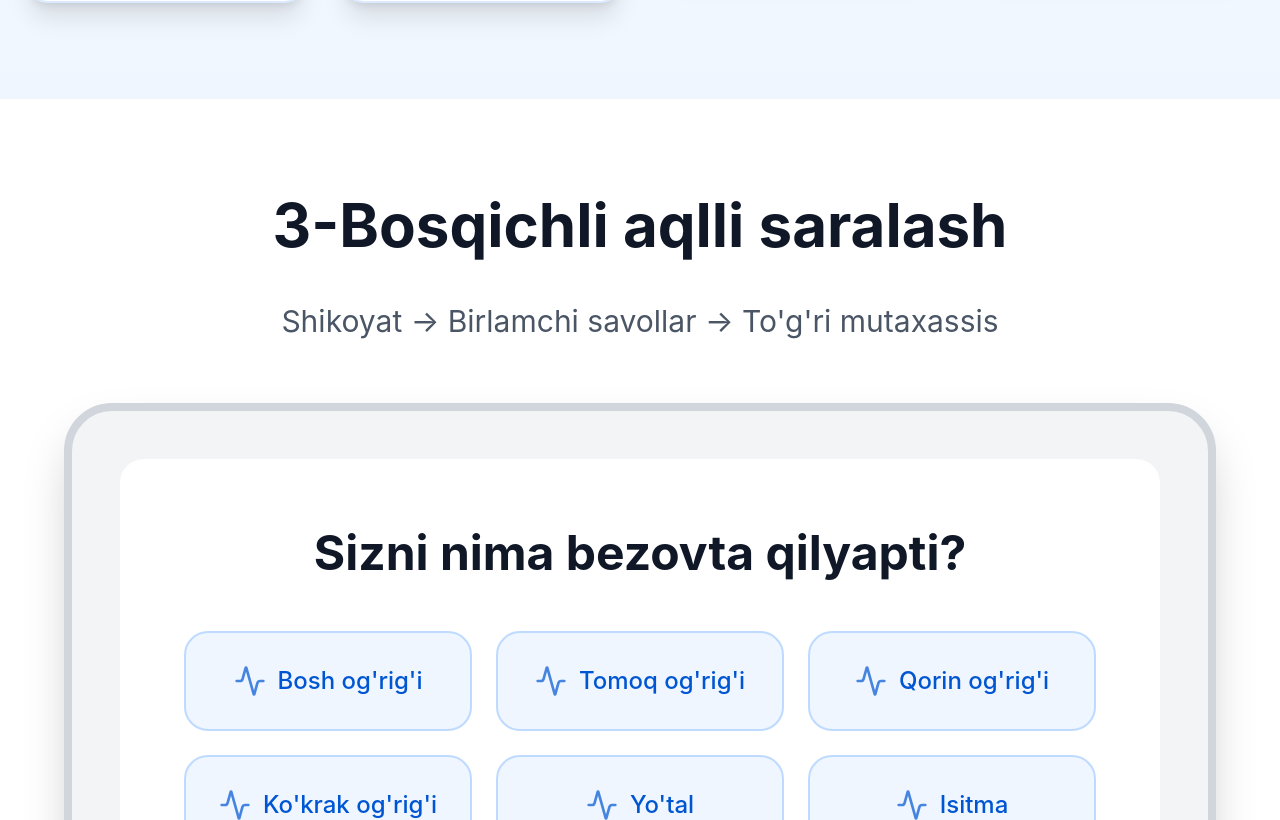
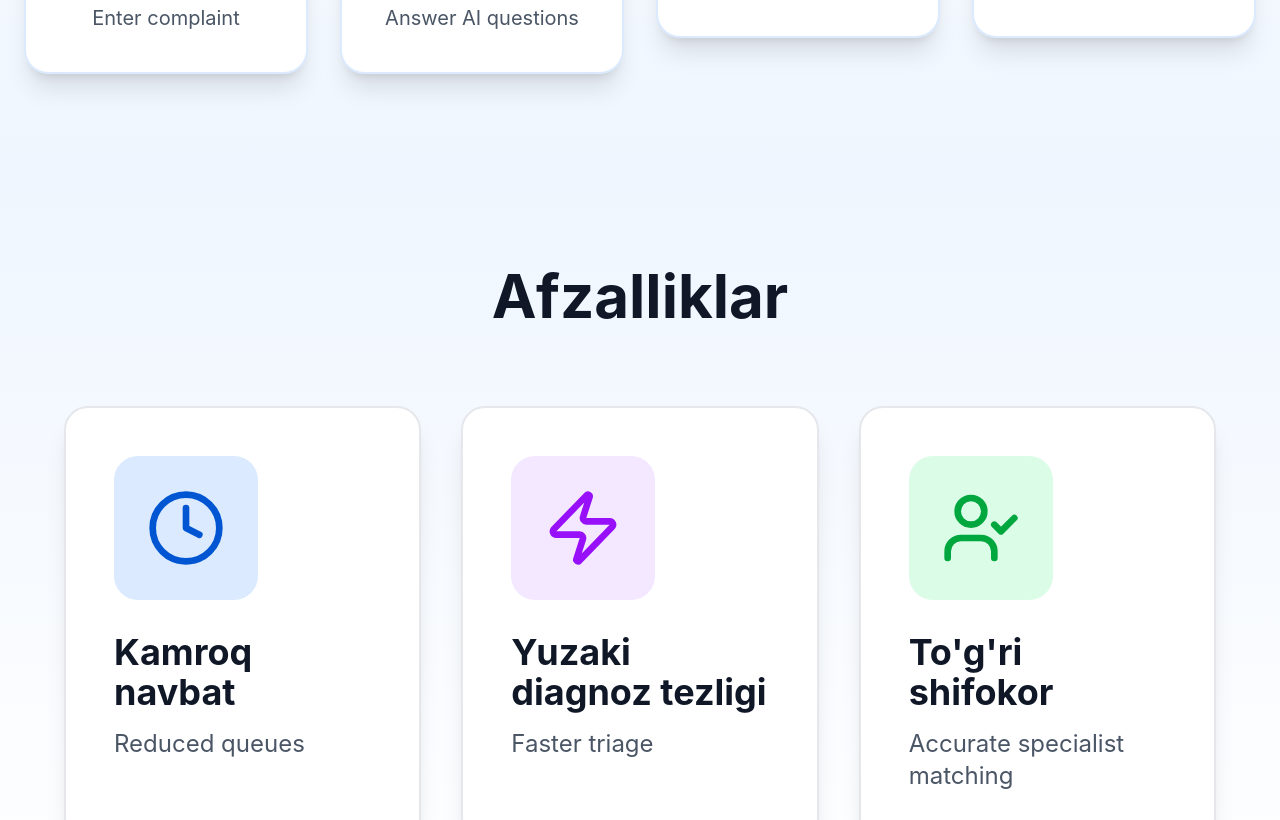
Before and after one commit to mddd18/MedRoute_AI, a React (Vite) app: page / in a window 1280 px wide. Shown: the part 1980-2800 px from the top of the page. Built offline with nearby package versions, Linux system fonts and the light colour scheme.

Commit message:
Update App.tsx

```diff
--- a/src/app/App.tsx
+++ b/src/app/App.tsx
@@ -1,55 +1,52 @@
-import { useRef } from "react";
+import { BrowserRouter as Router, Routes, Route } from "react-router-dom";
+import { Navbar } from "./components/Navbar";
 import { HeroSection } from "./components/HeroSection";
 import { AboutSection } from "./components/AboutSection";
 import { HowItWorksSection } from "./components/HowItWorksSection";
 import { TriageDemoSection } from "./components/TriageDemoSection";
-import { DoctorScheduleSection } from "./components/DoctorScheduleSection"; // <-- Import qilindi
+import { DoctorScheduleSection } from "./components/DoctorScheduleSection";
 import { PharmacyFinderSection } from "./components/PharmacyFinderSection";
 import { BenefitsSection } from "./components/BenefitsSection";
 
+// Asosiy (Landing) sahifa
+function HomePage() {
+  return (
+    <>
+      <HeroSection onStartClick={() => window.location.href = '/kiosk'} />
+      <AboutSection />
+      <HowItWorksSection />
+      <BenefitsSection />
+    </>
+  );
+}
+
 export default function App() {
-  const demoRef = useRef<HTMLDivElement>(null);
+  return (
+    <Router>
+      <div className="size-full bg-white flex flex-col min-h-screen">
+        {/* Tepa menyu barcha sahifalarda ko'rinadi */}
+        <Navbar />
 
-  const scrollToDemo = () => {
-    demoRef.current?.scrollIntoView({ behavior: "smooth" });
-  };
-
-  return (
-    <div className="size-full bg-white">
-      {/* Hero Section */}
-      <HeroSection onStartClick={scrollToDemo} />
-
-      {/* About Section */}
-      <AboutSection />
-
-      {/* How It Works Section */}
-      <HowItWorksSection />
-
-      {/* Triage Demo Section (Aqlli saralash) */}
-      <div ref={demoRef}>
-        <TriageDemoSection />
+        {/* Sahifalar (Marshrutlar) */}
+        <div className="flex-1 w-full">
+          <Routes>
+            <Route path="/" element={<HomePage />} />
+            <Route path="/kiosk" element={<TriageDemoSection />} />
+            <Route path="/tablo" element={<DoctorScheduleSection />} />
+            <Route path="/dorixona" element={<PharmacyFinderSection />} />
+          </Routes>
         </div>
 
-      {/* YANGI BO'LIM: Shifokorlar jadvali va bandligi */}
-      <DoctorScheduleSection />
-
-      {/* Dorixona va narxlarni qidirish bo'limi */}
-      <PharmacyFinderSection />
-
-      {/* Benefits Section */}
-      <BenefitsSection />
-
-      {/* Footer */}
-      <footer className="bg-[#0056D2] text-white py-12 px-6">
+        {/* Footer barcha sahifalarda eng pastda ko'rinadi */}
+        <footer className="bg-[#0056D2] text-white py-12 px-6 mt-auto">
           <div className="max-w-6xl mx-auto text-center">
-          <p className="text-2xl md:text-3xl mb-2">
-            MedRoute AI © 2026
-          </p>
+            <p className="text-2xl md:text-3xl mb-2">MedRoute AI © 2026</p>
             <p className="text-xl md:text-2xl text-blue-200">
               Oilaviy poliklinikalar uchun sun'iy intellekt yechimi
             </p>
           </div>
         </footer>
       </div>
+    </Router>
   );
 }
```
Lines whose indentation alone changed are shown as unchanged.
